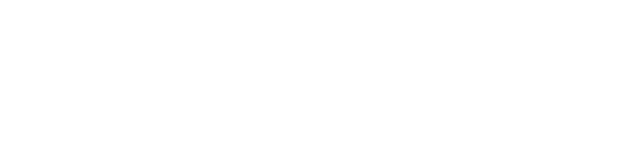
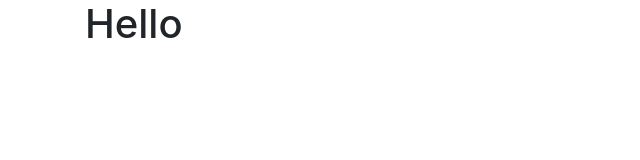
Before and after one commit to Suriya-K/ambitlastz.github.io, a plain HTML site: page index.html in a window 1280 px wide. Shown: the whole page, without its empty margins (0-640 px from the left). Drawn offline with nearby package versions, Linux system fonts and the light colour scheme.

Commit message:
Update index.html

```diff
--- a/index.html
+++ b/index.html
@@ -8,6 +8,8 @@
     <title>Ambitlastz Libarys</title>
 </head>
 <body>
-
+    <div class="container">
+        <h1>Hello</h1>
+    </div>
 </body>
 </html>
```
